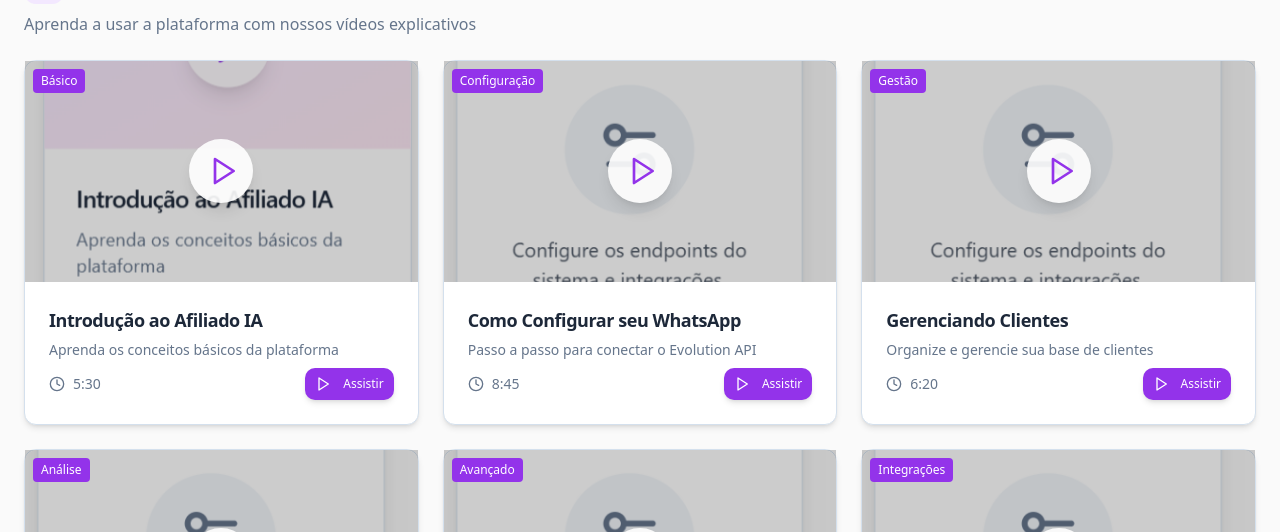
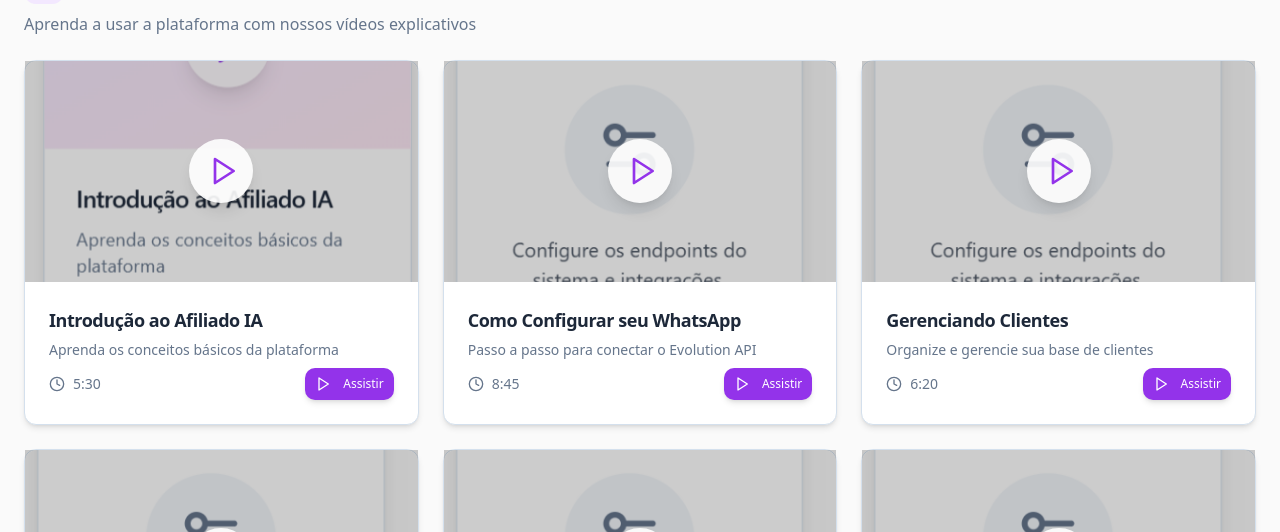
Before and after one commit to wegrowupsolutions/login-afiliado, a React (Vite) app: page /academia in a window 1280 px wide. Shown: the part 125-657 px from the top of the page. Built offline with nearby package versions, Linux system fonts and the light colour scheme; no server answers.

Commit message:
Remove div from cards
Remove the specified div element from all card components in the Academia page.

```diff
--- a/src/pages/Academia.tsx
+++ b/src/pages/Academia.tsx
@@ -111,9 +111,6 @@ const Academia = () => {
                     </div>
                   </div>
                 </div>
-                <div className="absolute top-2 left-2 bg-purple-600 text-white text-xs px-2 py-1 rounded">
-                  {video.category}
-                </div>
               </div>
 
               <CardHeader className="pb-2">
```
